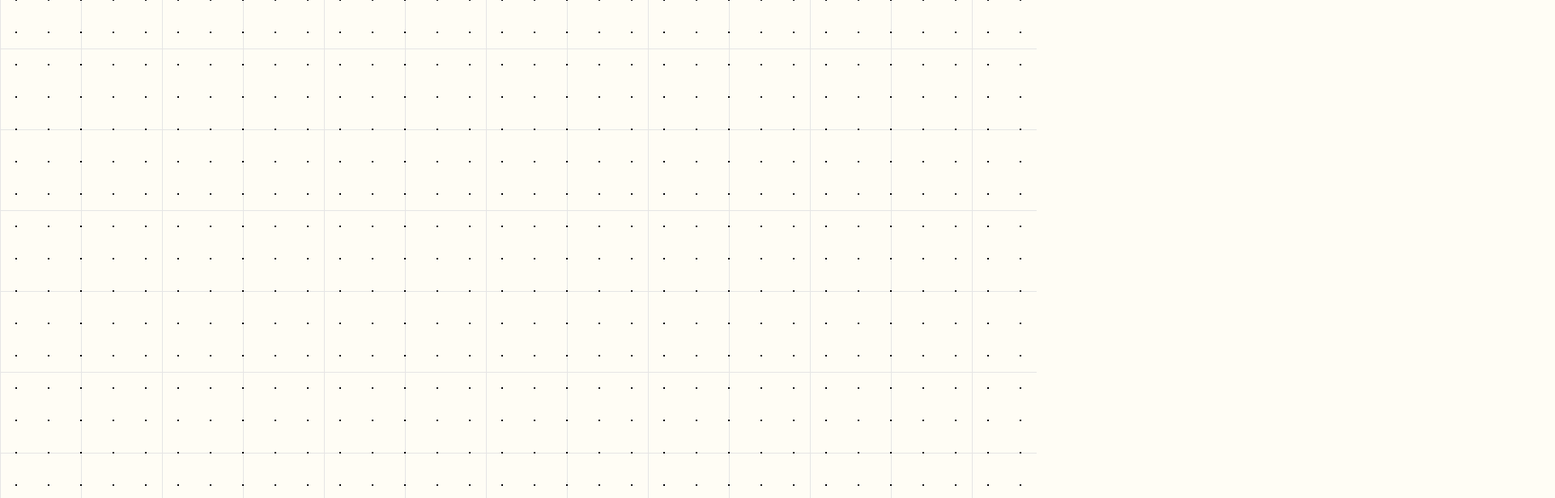
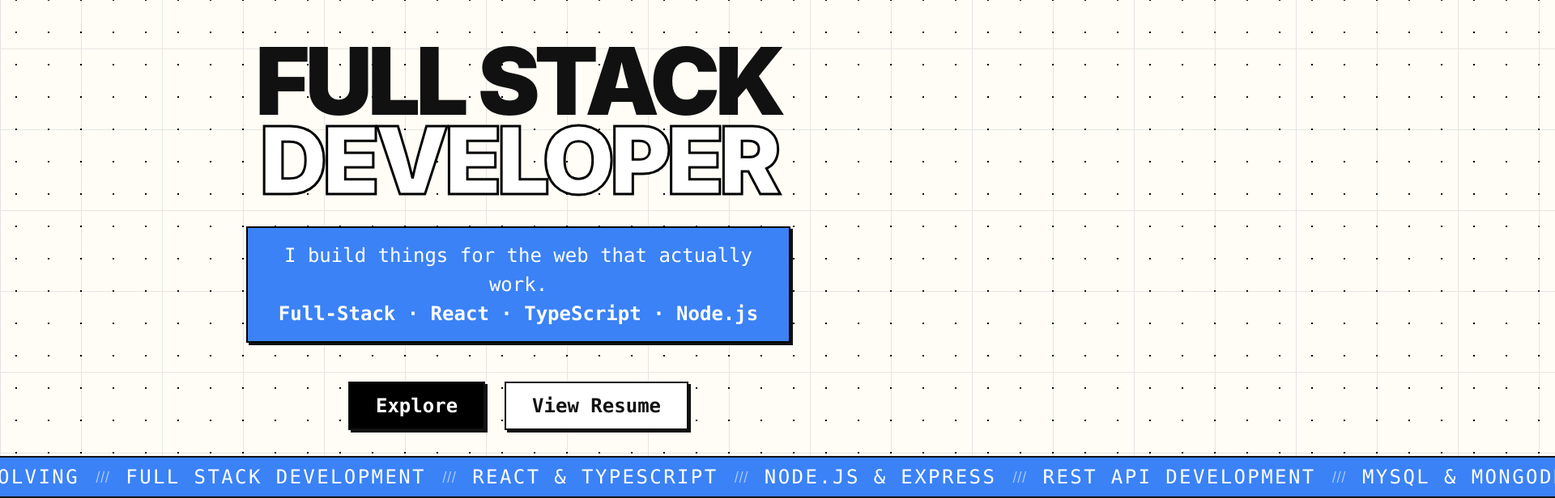
Before and after one commit to iamayushkarma/portfolio, a React (Vite) app: page / in a window 1280 px wide. Shown: the part 140-756 px from the top of the page at 81% size, 1920 px wide, since content can reach past the window. Built offline with nearby package versions, Linux system fonts and the light colour scheme.

Commit message:
feat: add hero section

```diff
--- a/src/App.tsx
+++ b/src/App.tsx
@@ -1,7 +1,19 @@
+import { BrowserRouter, Route, Routes } from "react-router-dom";
 import Mainlayout from "./components/layout/Mainlayout";
+import HomePage from "./pages/HomePage";
 
 const App = () => {
-  return <Mainlayout />;
+  return (
+    <>
+      <BrowserRouter>
+        <Routes>
+          <Route element={<Mainlayout />}>
+            <Route path="/" element={<HomePage />}></Route>
+          </Route>
+        </Routes>
+      </BrowserRouter>
+    </>
+  );
 };
 
 export default App;
--- a/src/components/ui/Button.tsx
+++ b/src/components/ui/Button.tsx
@@ -1,12 +1,12 @@
 import type { ButtonProps } from "../../types/button.type";
 
-function Button({ label, className, ...props }: ButtonProps) {
+function Button({ label, className, to, ...props }: ButtonProps) {
   return (
     <button
-      className={`${className} sm:hidden px-3 py-1 border-2 border-ink shadow-brutal font-mono font-bold text-sm bg-white active:shadow-none active:translate-x-0.75 active:translate-y-0.75 transition-all`}
+      className={`${className} px-3 py-1 border-2 cursor-pointer border-ink shadow-brutal font-mono font-bold text-sm bg-white active:shadow-none hover:translate-x-0.75 hover:shadow-none hover:translate-y-0.75 active:translate-x-0.75 active:translate-y-0.75 transition-all`}
       {...props}
     >
-      {label}
+      <a href={to}>{label}</a>
     </button>
   );
 }
--- /dev/null
+++ b/src/components/ui/ResumeModal.tsx
@@ -0,0 +1,50 @@
+interface ResumeModalProps {
+  onClose: () => void;
+}
+
+function ResumeModal({ onClose }: ResumeModalProps) {
+  const resumeUrl = "/ayush-karma-resume.pdf";
+
+  return (
+    <div
+      className="fixed inset-0 z-50 flex items-center justify-center bg-black/70 px-4"
+      onClick={onClose}
+    >
+      <div
+        className="relative bg-white border-2 border-black shadow-brutal-b w-full max-w-3xl h-[90vh] flex flex-col"
+        onClick={(e) => e.stopPropagation()}
+      >
+        {/* Header */}
+        <div className="flex items-center justify-between px-4 py-3 border-b-2 border-black bg-accent-yellow shrink-0">
+          <span className="font-mono font-bold text-sm uppercase tracking-tight">
+            Resume
+          </span>
+          <div className="flex gap-2">
+            <a
+              href={resumeUrl}
+              download="Ayush_Karma_Resume.pdf"
+              className="font-mono font-bold text-sm px-3 py-1 border-2 border-black bg-black text-white cursor-pointer hover:bg-accent-blue transition-colors"
+            >
+              Download ↓
+            </a>
+            <button
+              onClick={onClose}
+              className="font-mono cursor-pointer font-bold text-sm px-3 py-1 border-2 border-black hover:bg-black hover:text-white transition-colors"
+            >
+              Close ✕
+            </button>
+          </div>
+        </div>
+
+        {/* Direct iframe — works in Chrome Android & Safari iOS */}
+        <iframe
+          src={resumeUrl}
+          className="w-full flex-1 border-none"
+          title="Ayush Karma Resume"
+        />
+      </div>
+    </div>
+  );
+}
+
+export default ResumeModal;
--- /dev/null
+++ b/src/components/ui/Ticker.tsx
@@ -0,0 +1,57 @@
+import { useRef } from "react";
+
+function Ticker() {
+  const tickerRef = useRef<HTMLDivElement>(null);
+
+  const items = [
+    "FULL STACK DEVELOPMENT",
+    "REACT & TYPESCRIPT",
+    "NODE.JS & EXPRESS",
+    "REST API DEVELOPMENT",
+    "MYSQL & MONGODB",
+    "DSA & PROBLEM SOLVING",
+  ];
+
+  const separator = <span className="mx-3 text-white/60">///</span>;
+
+  // One full strip of items
+  const strip = (
+    <div className="flex items-center shrink-0">
+      {items.map((item, i) => (
+        <span key={i} className="flex items-center">
+          <span className="font-mono font-medium text-sm sm:text-md md:text-2xl text-white tracking-widest whitespace-nowrap px-2 ">
+            {item}
+          </span>
+          {separator}
+        </span>
+      ))}
+    </div>
+  );
+
+  return (
+    <div
+      className="bg-accent-blue border-y-2 mt-8 border-ink overflow-hidden py-2"
+      onMouseEnter={() => {
+        if (tickerRef.current)
+          tickerRef.current.style.animationPlayState = "paused";
+      }}
+      onMouseLeave={() => {
+        if (tickerRef.current)
+          tickerRef.current.style.animationPlayState = "running";
+      }}
+    >
+      <div
+        ref={tickerRef}
+        className="flex w-max"
+        style={{ animation: "ticker 50s linear infinite" }}
+      >
+        {strip}
+        {strip}
+        {strip}
+        {strip}
+      </div>
+    </div>
+  );
+}
+
+export default Ticker;
--- a/src/index.css
+++ b/src/index.css
@@ -12,10 +12,15 @@
   --shadow-brutal: 3px 3px 0 #111111;
   --shadow-brutal-w: 3px 3px 0 #ffffff;
   --shadow-brutal-b: 4px 4px 0 #111111;
-  --font-family-mono: "Courier New", Courier, monospace;
-  --font-family-sans: "Space Grotesk", sans-serif; /* ← updated */
 }
-
+@keyframes ticker {
+  0% {
+    transform: translateX(0);
+  }
+  100% {
+    transform: translateX(-50%);
+  }
+}
 @layer base {
   *,
   *::before,
--- a/src/pages/HomePage.tsx
+++ b/src/pages/HomePage.tsx
@@ -1,5 +1,11 @@
+import HeroSection from "../sections/HeroSection";
+
 const HomePage = () => {
-  return <div>Home Page</div>;
+  return (
+    <>
+      <HeroSection />
+    </>
+  );
 };
 
 export default HomePage;
--- /dev/null
+++ b/src/sections/HeroSection.tsx
@@ -0,0 +1,76 @@
+import { useState } from "react";
+import Button from "../components/ui/Button";
+import ResumeModal from "../components/ui/ResumeModal";
+import Ticker from "../components/ui/Ticker";
+
+function HeroSection() {
+  const [showResume, setShowResume] = useState<boolean>(false);
+  return (
+    <div className="flex flex-col items-center justify-center h-svh">
+      {/* Heading  */}
+      <div className="relative z-10 text-center max-w-5xl px-4">
+        <h1
+          className="
+          text-[18vw]
+          sm:text-[15vw]
+          md:text-[12vw]
+          lg:text-[10vw]
+          xl:text-[9vw]
+          2xl:text-[8vw]
+          leading-[0.85]
+          font-black uppercase tracking-tighter mb-6
+        "
+        >
+          FULL STACK
+          <br />
+          <span
+            className="text-white text-stroke-black"
+            style={{ WebkitTextStroke: "3px black" }}
+          >
+            DEVELOPER
+          </span>
+        </h1>
+      </div>
+      {/* Info Paragraph */}
+      <div className="px-4 py-2">
+        <p
+          className="
+            font-mono
+            text-base sm:text-lg md:text-2xl
+            max-w-xs sm:max-w-md md:max-w-2xl
+            leading-6 sm:leading-7 md:leading-9
+            bg-accent-blue text-white text-center
+            mx-auto mb-6 md:mb-10
+            border-2 border-black
+            px-4 py-3 md:py-4
+            shadow-brutal reveal active
+        "
+        >
+          I build things for the web that actually work.{" "}
+          <br className="hidden sm:block" />
+          <span className="font-bold block sm:inline mt-1 sm:mt-0">
+            Full-Stack · React · TypeScript · Node.js
+          </span>
+        </p>
+      </div>
+      {/* CAT */}
+      <div className="flex gap-3 md:gap-6">
+        <Button
+          label="Explore"
+          to="#skills"
+          className="py-1.5 px-5 text-lg bg-black! hover:bg-accent-blue! text-white md:py-3 md:px-8 md:text-2xl!"
+        />
+        <Button
+          label="View Resume"
+          onClick={() => setShowResume(true)}
+          className="py-1.5 px-5 text-lg hover:bg-accent-blue! hover:text-white  md:py-3 md:px-8 md:text-2xl!"
+        />
+      </div>
+      {showResume && <ResumeModal onClose={() => setShowResume(false)} />}
+
+      <Ticker />
+    </div>
+  );
+}
+
+export default HeroSection;
--- a/src/types/button.type.ts
+++ b/src/types/button.type.ts
@@ -1,5 +1,6 @@
 import type { ButtonHTMLAttributes } from "react";
 
 export type ButtonProps = ButtonHTMLAttributes<HTMLButtonElement> & {
+  to?: string;
   label: string;
 };
--- a/tailwind.config.js
+++ b/tailwind.config.js
@@ -1,4 +1,5 @@
 /** @type {import('tailwindcss').Config} */
+import plugin from "tailwindcss/plugin";
 export default {
   content: ["./index.html", "./src/**/*.{js,ts,jsx,tsx}"],
   theme: {
@@ -15,6 +16,15 @@ export default {
           green: "#33FF57",
         },
       },
+      animation: {
+        ticker: "ticker 50s linear infinite",
+      },
+      keyframes: {
+        ticker: {
+          "0%": { transform: "translateX(0)" },
+          "100%": { transform: "translateX(-50%)" },
+        },
+      },
       boxShadow: {
         brutal: "3px 3px 0 #111111",
         "brutal-w": "3px 3px 0 #FFFFFF",
@@ -26,5 +36,13 @@ export default {
       },
     },
   },
-  plugins: [],
+  plugins: [
+    plugin(({ addUtilities }) => {
+      addUtilities({
+        ".pause-ticker": {
+          "animation-play-state": "paused",
+        },
+      });
+    }),
+  ],
 };
```
Also changed, not shown: 1 other file (tests, documents, lock files or other folders).
